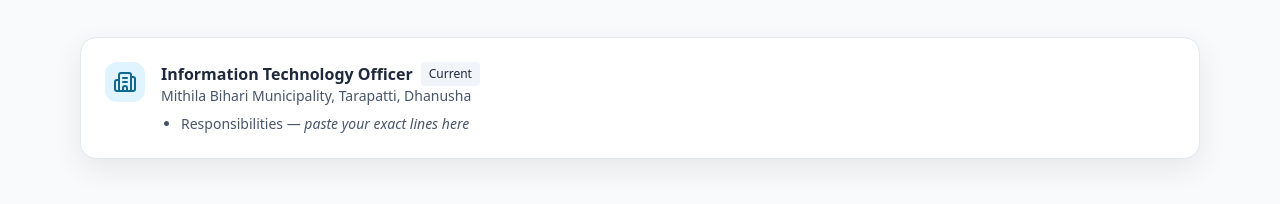
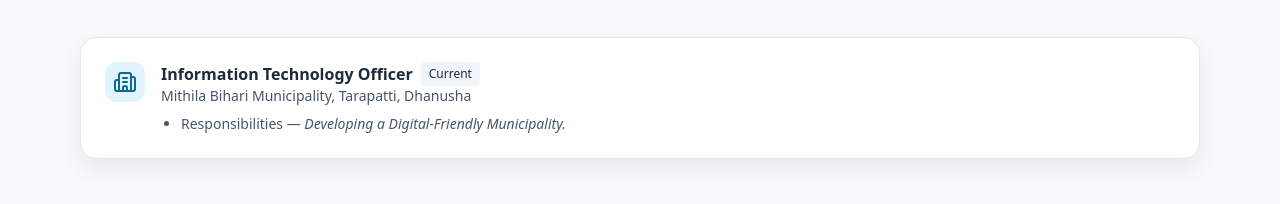
Before and after one commit to laxroy/laxminarayanyadav, a plain HTML site: page index.html in a window 1280 px wide. Shown: the part 1613-1817 px from the top of the page. Drawn offline with nearby package versions, Linux system fonts and the light colour scheme.

Commit message:
Update index.html
Update

```diff
--- a/index.html
+++ b/index.html
@@ -195,7 +195,7 @@
               </div>
               <p class="text-slate-600 text-sm">Mithila Bihari Municipality, Tarapatti, Dhanusha</p>
               <ul class="mt-2 text-slate-600 text-sm list-disc ml-5">
-                <li>Responsibilities — <em>paste your exact lines here</em></li>
+                <li>Responsibilities — <em>Developing a Digital-Friendly Municipality.</em></li>
               </ul>
             </div>
           </div>
```
